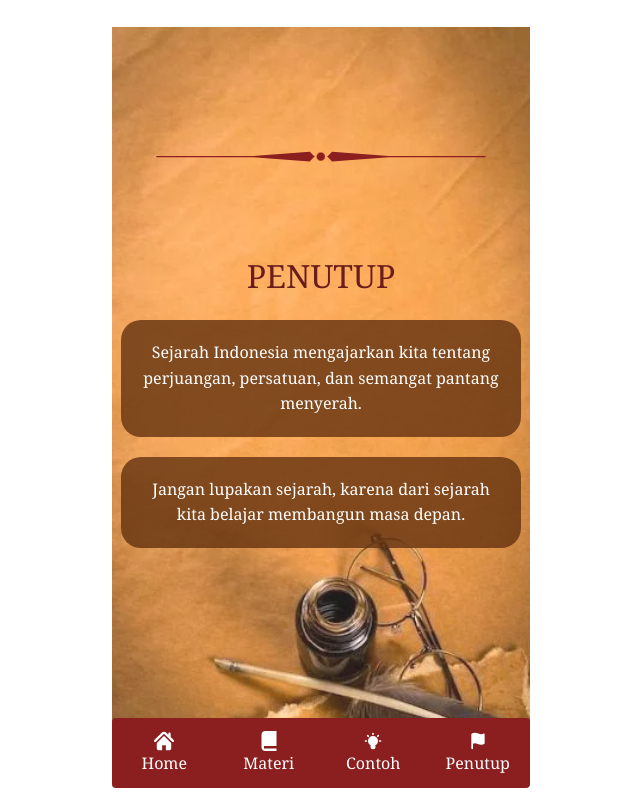
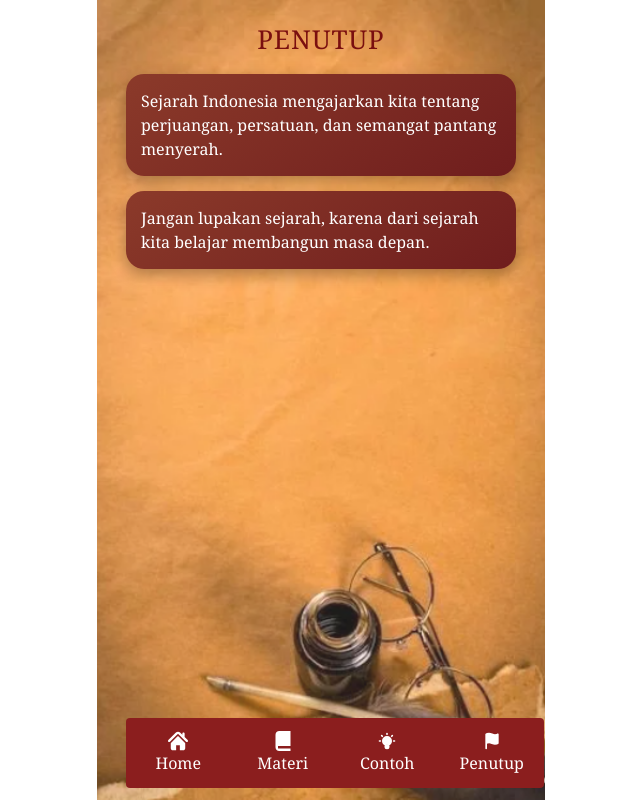
Before and after one commit to ZEROX-CX/Infografis, a plain HTML site: page penutup.html in a window 1280 px wide. Shown: the whole page, without its empty margins (319-959 px from the left). Drawn offline with nearby package versions, Linux system fonts and the light colour scheme.

Commit message:
Update penutup.html
kodingan terbaru

```diff
--- a/penutup.html
+++ b/penutup.html
@@ -6,58 +6,89 @@
     <title>Penutup</title>
 
 <style>
-        * {
-            margin: 0;
-            padding: 0;
-            box-sizing: border-box;
+*{
+    margin:0;
+    padding:0;
+    box-sizing:border-box;
 }
 
-        body {
-            font-family: Georgia, serif;
-            background: url('../asset/image.png') no-repeat center;
-            min-height: 100vh;
-            display: flex;
-            justify-content: center;
-            align-items: center;
-            padding: 20px;
+/* MOBILE ONLY */
+html, body{
+    width:100%;
+    height:100%;
+    max-width:430px;          /* Batas maksimal HP */
+    margin:auto;              /* Center jika dibuka di desktop */
+    overflow-x:hidden;
+    font-family:Georgia, serif;
+    background:url('asset/image.png') no-repeat center center/cover;
 }
 
-        .container {
-            display: flex;
-            flex-direction: column;
-            gap: 20px;
-            width: 100%;
-            max-width: 400px; /* Ukuran pas HP */
-            text-align: center;
+/* Supaya isi tidak ketutup dock */
+body{
+    padding:20px;
+    padding-bottom:110px;
 }
 
-        h1 {
-            font-size: 32px;
-            color: #6b1d1d;
-            /* margin-bottom: 150px; */
+/* Container utama */
+.container{
+    width:100%;
+    animation:fadeUp 0.8s ease;
 }
 
-        .card {
-            background: rgba(101, 51, 16, 0.8);
-            color: white;
-            padding: 20px;
-            border-radius: 20px;
-
+/* Judul */
+h1{
+    text-align:center;
+    font-size:26px;
+    color:#7a0f0f;
+    margin-bottom:15px;
+    letter-spacing:1px;
+    animation:fadeDown 0.8s ease;
 }
 
-        .card p {
-            font-size: 16px;
-            line-height: 1.6;
+/* Card universal */
+.card, .box{
+    background:linear-gradient(145deg,#8b3a2a,#6f1d1d);
+    color:white;
+    padding:15px;
+    border-radius:18px;
+    margin-bottom:15px;
+    box-shadow:0 6px 15px rgba(0,0,0,0.3);
+    transition:0.3s ease;
 }
 
-        @media (max-width: 360px) {
-            h1 {
-                font-size: 26px;
+.card:active,
+.box:active{
+    transform:scale(0.97);
 }
 
-            .card p {
-                font-size: 14px;
+/* Nomor lingkaran */
+.nomor{
+    width:34px;
+    height:34px;
+    border-radius:50%;
+    background:#7a0f0f;
+    display:flex;
+    align-items:center;
+    justify-content:center;
+    margin-right:10px;
+    animation:pulse 2s infinite;
 }
+
+/* Animasi */
+@keyframes fadeUp{
+    from{opacity:0;transform:translateY(25px);}
+    to{opacity:1;transform:translateY(0);}
+}
+
+@keyframes fadeDown{
+    from{opacity:0;transform:translateY(-25px);}
+    to{opacity:1;transform:translateY(0);}
+}
+
+@keyframes pulse{
+    0%{transform:scale(1);}
+    50%{transform:scale(1.08);}
+    100%{transform:scale(1);}
 }
 </style>
     <script src="https://cdn.jsdelivr.net/npm/@tailwindcss/browser@4"></script>
```
Lines whose indentation alone changed are shown as unchanged.
